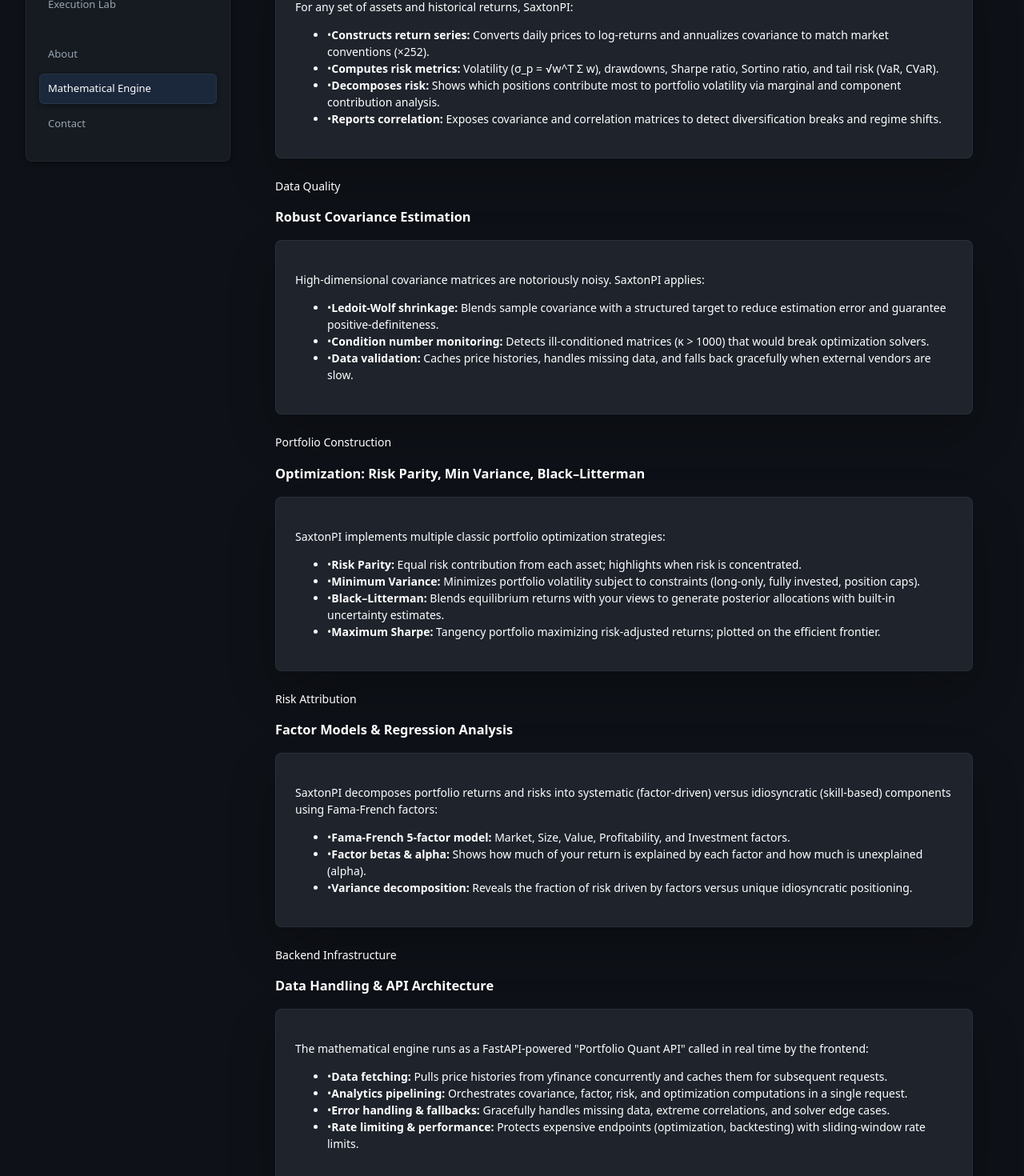
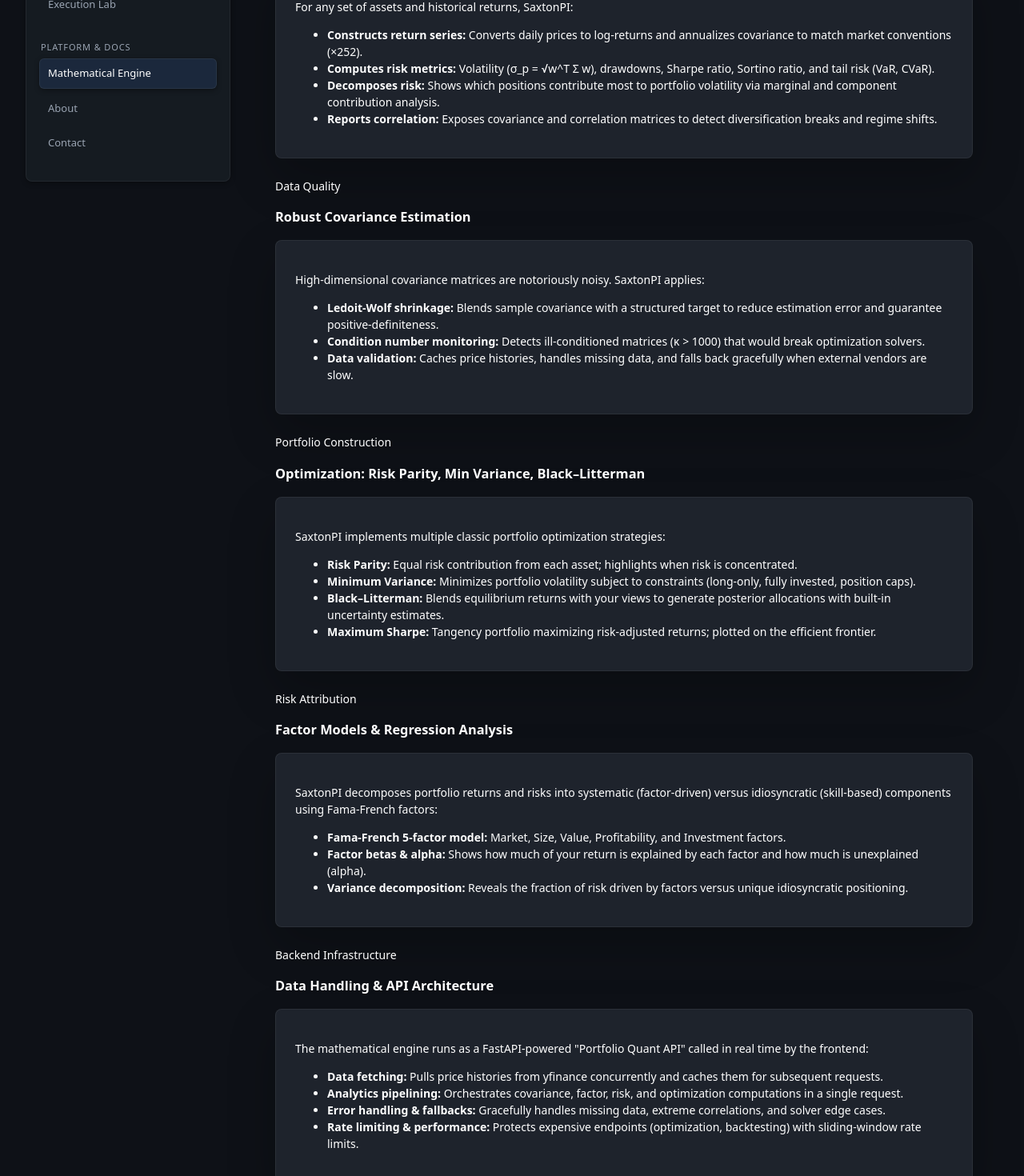
Before and after one commit to DSax1511/portfolio-app, a React (Vite) app in the folder client/: page /math-engine in a window 1280 px wide. Shown: the part 660-2130 px from the top of the page at 80% size. Built offline with nearby package versions, Linux system fonts and the light colour scheme.

Commit message:
Sidebar update for consistency and Math page fixes

```diff
--- a/client/src/app/routes.jsx
+++ b/client/src/app/routes.jsx
@@ -24,10 +24,11 @@
     ],
   },
   {
-    id: "footer",
+    id: "platform",
+    heading: "Platform & Docs",
     items: [
+      { id: "math-engine", path: "/math-engine", label: "Mathematical Engine" },
       { id: "about", path: "/about", label: "About" },
-      { id: "math-engine", path: "/math-engine", label: "Mathematical Engine" },
       { id: "contact", path: "/contact", label: "Contact" },
     ],
   },
--- a/client/src/features/about/MathEnginePage.jsx
+++ b/client/src/features/about/MathEnginePage.jsx
@@ -278,11 +278,12 @@
 
   const TabButton = ({ isActive, onClick, children }) => (
     <button
+      type="button"
       onClick={onClick}
-      className={`px-4 py-2 rounded-full text-sm font-medium transition-all ${
+      className={`px-4 py-2 rounded-full text-sm font-semibold transition-all ${
         isActive
-          ? "bg-amber-500/80 text-white shadow-md"
-          : "bg-slate-800 text-slate-400 hover:bg-slate-700 hover:text-slate-300"
+          ? "bg-amber-500 text-white shadow-sm"
+          : "text-slate-400 hover:text-slate-300"
       }`}
     >
       {children}
@@ -338,30 +339,18 @@
             <p className="text-slate-300">
               For any set of assets and historical returns, SaxtonPI:
             </p>
-            <ul className="space-y-2 text-slate-400">
-              <li className="flex gap-3">
-                <span className="text-amber-400 font-semibold flex-shrink-0">•</span>
-                <span>
-                  <strong className="text-slate-100">Constructs return series:</strong> Converts daily prices to log-returns and annualizes covariance to match market conventions (×252).
-                </span>
+            <ul className="list-disc pl-5 space-y-2 text-sm text-slate-300">
+              <li>
+                <strong>Constructs return series:</strong> Converts daily prices to log-returns and annualizes covariance to match market conventions (×252).
               </li>
-              <li className="flex gap-3">
-                <span className="text-amber-400 font-semibold flex-shrink-0">•</span>
-                <span>
-                  <strong className="text-slate-100">Computes risk metrics:</strong> Volatility (σ_p = √w^T Σ w), drawdowns, Sharpe ratio, Sortino ratio, and tail risk (VaR, CVaR).
-                </span>
+              <li>
+                <strong>Computes risk metrics:</strong> Volatility (σ_p = √w^T Σ w), drawdowns, Sharpe ratio, Sortino ratio, and tail risk (VaR, CVaR).
               </li>
-              <li className="flex gap-3">
-                <span className="text-amber-400 font-semibold flex-shrink-0">•</span>
-                <span>
-                  <strong className="text-slate-100">Decomposes risk:</strong> Shows which positions contribute most to portfolio volatility via marginal and component contribution analysis.
-                </span>
+              <li>
+                <strong>Decomposes risk:</strong> Shows which positions contribute most to portfolio volatility via marginal and component contribution analysis.
               </li>
-              <li className="flex gap-3">
-                <span className="text-amber-400 font-semibold flex-shrink-0">•</span>
-                <span>
-                  <strong className="text-slate-100">Reports correlation:</strong> Exposes covariance and correlation matrices to detect diversification breaks and regime shifts.
-                </span>
+              <li>
+                <strong>Reports correlation:</strong> Exposes covariance and correlation matrices to detect diversification breaks and regime shifts.
               </li>
             </ul>
           </div>
@@ -383,24 +372,15 @@
             <p className="text-slate-300">
               High-dimensional covariance matrices are notoriously noisy. SaxtonPI applies:
             </p>
-            <ul className="space-y-2 text-slate-400">
-              <li className="flex gap-3">
-                <span className="text-amber-400 font-semibold flex-shrink-0">•</span>
-                <span>
-                  <strong className="text-slate-100">Ledoit-Wolf shrinkage:</strong> Blends sample covariance with a structured target to reduce estimation error and guarantee positive-definiteness.
-                </span>
+            <ul className="list-disc pl-5 space-y-2 text-sm text-slate-300">
+              <li>
+                <strong>Ledoit-Wolf shrinkage:</strong> Blends sample covariance with a structured target to reduce estimation error and guarantee positive-definiteness.
               </li>
-              <li className="flex gap-3">
-                <span className="text-amber-400 font-semibold flex-shrink-0">•</span>
-                <span>
-                  <strong className="text-slate-100">Condition number monitoring:</strong> Detects ill-conditioned matrices (κ {'>'} 1000) that would break optimization solvers.
-                </span>
+              <li>
+                <strong>Condition number monitoring:</strong> Detects ill-conditioned matrices (κ {'>'} 1000) that would break optimization solvers.
               </li>
-              <li className="flex gap-3">
-                <span className="text-amber-400 font-semibold flex-shrink-0">•</span>
-                <span>
-                  <strong className="text-slate-100">Data validation:</strong> Caches price histories, handles missing data, and falls back gracefully when external vendors are slow.
-                </span>
+              <li>
+                <strong>Data validation:</strong> Caches price histories, handles missing data, and falls back gracefully when external vendors are slow.
               </li>
             </ul>
           </div>
@@ -422,30 +402,18 @@
             <p className="text-slate-300">
               SaxtonPI implements multiple classic portfolio optimization strategies:
             </p>
-            <ul className="space-y-2 text-slate-400">
-              <li className="flex gap-3">
-                <span className="text-amber-400 font-semibold flex-shrink-0">•</span>
-                <span>
-                  <strong className="text-slate-100">Risk Parity:</strong> Equal risk contribution from each asset; highlights when risk is concentrated.
-                </span>
+            <ul className="list-disc pl-5 space-y-2 text-sm text-slate-300">
+              <li>
+                <strong>Risk Parity:</strong> Equal risk contribution from each asset; highlights when risk is concentrated.
               </li>
-              <li className="flex gap-3">
-                <span className="text-amber-400 font-semibold flex-shrink-0">•</span>
-                <span>
-                  <strong className="text-slate-100">Minimum Variance:</strong> Minimizes portfolio volatility subject to constraints (long-only, fully invested, position caps).
-                </span>
+              <li>
+                <strong>Minimum Variance:</strong> Minimizes portfolio volatility subject to constraints (long-only, fully invested, position caps).
               </li>
-              <li className="flex gap-3">
-                <span className="text-amber-400 font-semibold flex-shrink-0">•</span>
-                <span>
-                  <strong className="text-slate-100">Black–Litterman:</strong> Blends equilibrium returns with your views to generate posterior allocations with built-in uncertainty estimates.
-                </span>
+              <li>
+                <strong>Black–Litterman:</strong> Blends equilibrium returns with your views to generate posterior allocations with built-in uncertainty estimates.
               </li>
-              <li className="flex gap-3">
-                <span className="text-amber-400 font-semibold flex-shrink-0">•</span>
-                <span>
-                  <strong className="text-slate-100">Maximum Sharpe:</strong> Tangency portfolio maximizing risk-adjusted returns; plotted on the efficient frontier.
-                </span>
+              <li>
+                <strong>Maximum Sharpe:</strong> Tangency portfolio maximizing risk-adjusted returns; plotted on the efficient frontier.
               </li>
             </ul>
           </div>
@@ -467,24 +435,15 @@
             <p className="text-slate-300">
               SaxtonPI decomposes portfolio returns and risks into systematic (factor-driven) versus idiosyncratic (skill-based) components using Fama-French factors:
             </p>
-            <ul className="space-y-2 text-slate-400">
-              <li className="flex gap-3">
-                <span className="text-amber-400 font-semibold flex-shrink-0">•</span>
-                <span>
-                  <strong className="text-slate-100">Fama-French 5-factor model:</strong> Market, Size, Value, Profitability, and Investment factors.
-                </span>
+            <ul className="list-disc pl-5 space-y-2 text-sm text-slate-300">
+              <li>
+                <strong>Fama-French 5-factor model:</strong> Market, Size, Value, Profitability, and Investment factors.
               </li>
-              <li className="flex gap-3">
-                <span className="text-amber-400 font-semibold flex-shrink-0">•</span>
-                <span>
-                  <strong className="text-slate-100">Factor betas & alpha:</strong> Shows how much of your return is explained by each factor and how much is unexplained (alpha).
-                </span>
+              <li>
+                <strong>Factor betas & alpha:</strong> Shows how much of your return is explained by each factor and how much is unexplained (alpha).
               </li>
-              <li className="flex gap-3">
-                <span className="text-amber-400 font-semibold flex-shrink-0">•</span>
-                <span>
-                  <strong className="text-slate-100">Variance decomposition:</strong> Reveals the fraction of risk driven by factors versus unique idiosyncratic positioning.
-                </span>
+              <li>
+                <strong>Variance decomposition:</strong> Reveals the fraction of risk driven by factors versus unique idiosyncratic positioning.
               </li>
             </ul>
           </div>
@@ -506,30 +465,18 @@
             <p className="text-slate-300">
               The mathematical engine runs as a FastAPI-powered "Portfolio Quant API" called in real time by the frontend:
             </p>
-            <ul className="space-y-2 text-slate-400">
-              <li className="flex gap-3">
-                <span className="text-amber-400 font-semibold flex-shrink-0">•</span>
-                <span>
-                  <strong className="text-slate-100">Data fetching:</strong> Pulls price histories from yfinance concurrently and caches them for subsequent requests.
-                </span>
+            <ul className="list-disc pl-5 space-y-2 text-sm text-slate-300">
+              <li>
+                <strong>Data fetching:</strong> Pulls price histories from yfinance concurrently and caches them for subsequent requests.
               </li>
-              <li className="flex gap-3">
-                <span className="text-amber-400 font-semibold flex-shrink-0">•</span>
-                <span>
-                  <strong className="text-slate-100">Analytics pipelining:</strong> Orchestrates covariance, factor, risk, and optimization computations in a single request.
-                </span>
+              <li>
+                <strong>Analytics pipelining:</strong> Orchestrates covariance, factor, risk, and optimization computations in a single request.
               </li>
-              <li className="flex gap-3">
-                <span className="text-amber-400 font-semibold flex-shrink-0">•</span>
-                <span>
-                  <strong className="text-slate-100">Error handling & fallbacks:</strong> Gracefully handles missing data, extreme correlations, and solver edge cases.
-                </span>
+              <li>
+                <strong>Error handling & fallbacks:</strong> Gracefully handles missing data, extreme correlations, and solver edge cases.
               </li>
-              <li className="flex gap-3">
-                <span className="text-amber-400 font-semibold flex-shrink-0">•</span>
-                <span>
-                  <strong className="text-slate-100">Rate limiting & performance:</strong> Protects expensive endpoints (optimization, backtesting) with sliding-window rate limits.
-                </span>
+              <li>
+                <strong>Rate limiting & performance:</strong> Protects expensive endpoints (optimization, backtesting) with sliding-window rate limits.
               </li>
             </ul>
           </div>
@@ -588,7 +535,8 @@
     >
       <div className="space-y-8">
         {/* Main Tab Navigation */}
-        <div className="flex gap-3 px-6">
+        <div className="px-6">
+          <div className="inline-flex rounded-full bg-slate-900/50 p-1.5 border border-slate-700">
             <TabButton
               isActive={activeTab === "overview"}
               onClick={() => setActiveTab("overview")}
@@ -602,6 +550,7 @@
               Calculations
             </TabButton>
           </div>
+        </div>
 
         {/* Tab Content */}
         {activeTab === "overview" && renderOverview()}
```
Lines whose indentation alone changed are shown as unchanged.
